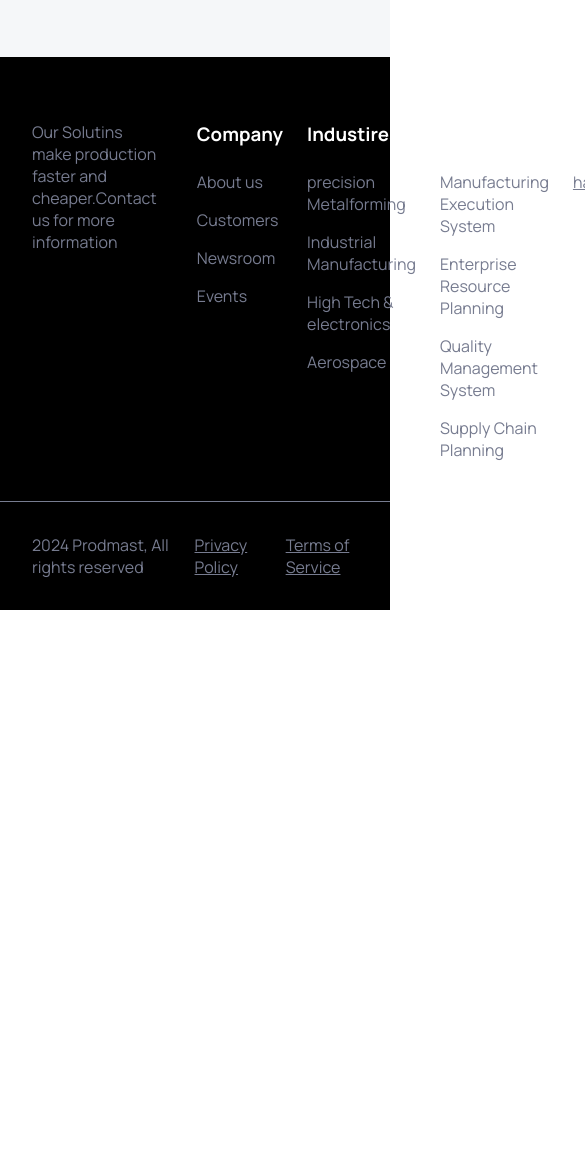
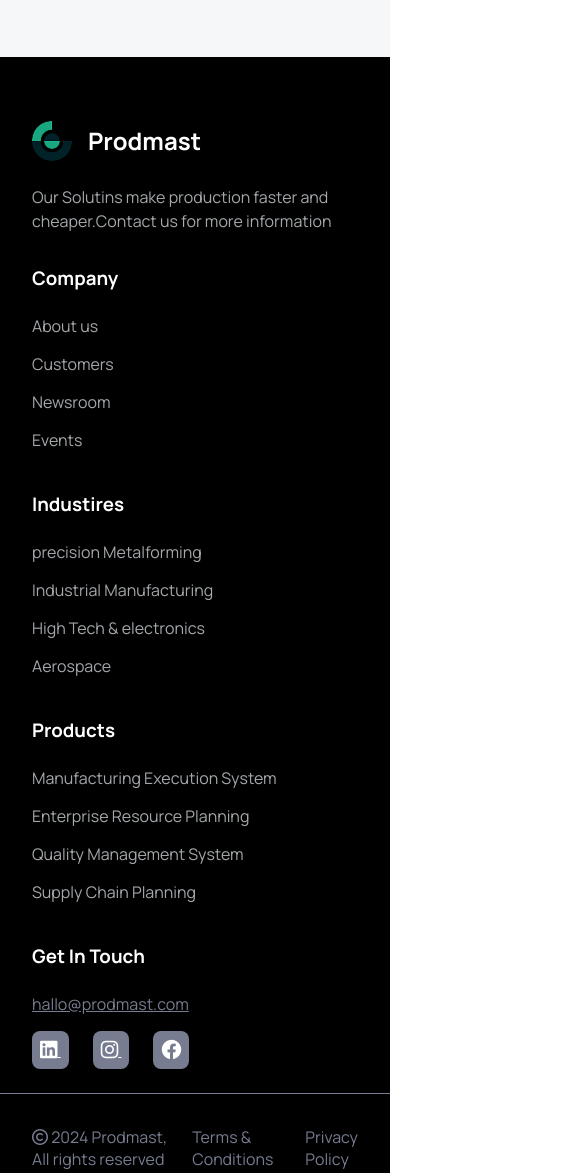
Before and after one commit to nithish2605/manufacturing-landing-page, a plain HTML site: page index.html in a window 390 px wide. Shown: the part 1120-2293 px from the top of the page, 585 px wide, since content can reach past the window. Before the commit the page ends 1730 px from the top, so only its background shows below. Drawn offline with nearby package versions, Linux system fonts and the light colour scheme.

Commit message:
footer completed

```diff
--- a/css/common.css
+++ b/css/common.css
@@ -11,6 +11,7 @@
     --heading:#282a30;
     --light:#ffffff;
     --text-color:#777c90;
+    --text-color-light:#a4a8ab;
     --text-color-dark:#2b2e2f;
      font-family: 'Manrope', sans-serif !important;
 }
@@ -278,16 +279,29 @@ footer{
     margin: 0 auto;
     padding:2rem 2rem;
     display: grid;
-    grid-template-columns: 1.8fr 0.5fr 1fr 1fr 1fr;
+    grid-template-columns: 1.5fr 0.5fr 1fr 1fr 1fr;
     gap: 1.5rem;
     /* color:var(--light); */
-    color: var(--text-color);
+    color: var(--text-color-light);
     border-bottom: solid 1px var(--text-color);
-
+}
+.footer-logo img{
+    width: 40px;
+    height: auto;
+}
+.footer-logo{
+    display: flex;
+    align-items: center;
+    gap: 1rem;
+    margin-bottom: 1.5rem;
+    text-align: justify;
 }
 .logo-content{
-    padding-right: 1rem;
+    /* padding-right:4rem; */
+    line-height: 1.5rem;
 }
+.company{
+    /* margin-left: 3rem; */}
 .company h3,.industires h3,.products h3,.getintouch h3{
     margin-bottom: 1rem;
     color: var(--light);
@@ -296,7 +310,16 @@ footer{
     padding: 0.5rem 0;
     cursor: pointer;
 }
-
+.footer-icons{
+    margin-top: 1rem;
+}
+.linked-in,.instagram,.facebook{
+    color: var(--light);
+    margin-right: 1.5rem;
+    background-color: var(--text-color);
+    padding: 0.5rem;
+    border-radius: 0.5rem;
+}
 .footer-end{
     max-width: 1400px;
     margin: 0 auto;
@@ -339,6 +362,10 @@ footer{
     .hamburger{
         display: block;
     }
+    footer{
+        grid-template-columns:1fr 1fr 1fr;
+        row-gap: 2rem;
+    }
 }
 @media (max-width:772px) {
      .sign-up a{
@@ -368,6 +395,13 @@ footer{
     .main-heading{
         font-size: 1.8rem;
     }
+    footer{
+        grid-template-columns:1fr 1fr;
+        row-gap: 2rem;
+    }
+      .footer-end{
+        gap: 1rem;
+    }
 }
 @media (max-width:480px) {
        .main-heading{
@@ -378,5 +412,11 @@ footer{
         flex-direction: column;
         gap: 1rem;
     }
-
+      footer{
+        grid-template-columns:1fr;
+        row-gap: 2rem;
+    }
+    .footer-end{
+        gap: 1rem;
+    }
 }
--- a/index.html
+++ b/index.html
@@ -159,6 +159,10 @@
     <section class="footer-section">
         <footer>
             <div class="logo-content">
+                <div class="footer-logo">
+                    <img src="img/logo-small.png" alt="logo-image">
+                    <h2 style="color: var(--light);">Prodmast</h2>
+                </div>
                 <p>Our Solutins make production faster and cheaper.Contact us for more information</p>
             </div>
             <div class="company">
@@ -184,16 +188,30 @@
             </div>
             <div class="getintouch">
                 <h3>Get In Touch</h3>
-                <p><a href="#" style="color: var(--text-color);">hallo@prodmast.com</a></p>
+                <p><a href="#" style="color: var(--text-color);margin-bottom: 1rem;">hallo@prodmast.com</a></p>
+                <div class="footer-icons">
+                    <!-- LinkedIn -->
+                    <a href="https://www.linkedin.com" class="linked-in" target="_blank">
+                        <i class="fab fa-linkedin fa-lg"></i>
+                    </a>
+                    <!-- Instagram -->
+                    <a href="https://www.instagram.com" class="instagram" target="_blank">
+                        <i class="fab fa-instagram fa-lg"></i>
+                    </a>
+                    <!-- Facebook -->
+                    <a href="https://www.facebook.com" class="facebook" target="_blank">
+                        <i class="fab fa-facebook fa-lg"></i>
+                    </a>
+                </div>
             </div>
         </footer>
         <div class="footer-end">
             <div class="copy-rights" style="color: var(--text-color);">
-                <p>2024 Prodmast, All rights reserved</p>
+                <p><i class="fa-regular fa-copyright"></i> 2024 Prodmast, All rights reserved</p>
             </div>
             <div class="policy">
-                <p><a href="#" style="color: var(--text-color);">Privacy Policy</a></p>
-                <p><a href="#" style="color: var(--text-color);">Terms of Service</a></p>
+                <p><a href="#" style="color: var(--text-color);text-decoration: none;">Terms & Conditions</a></p>
+                <p><a href="#" style="color: var(--text-color);text-decoration: none;">Privacy Policy</a></p>
             </div>
         </div>
     </section>
```
